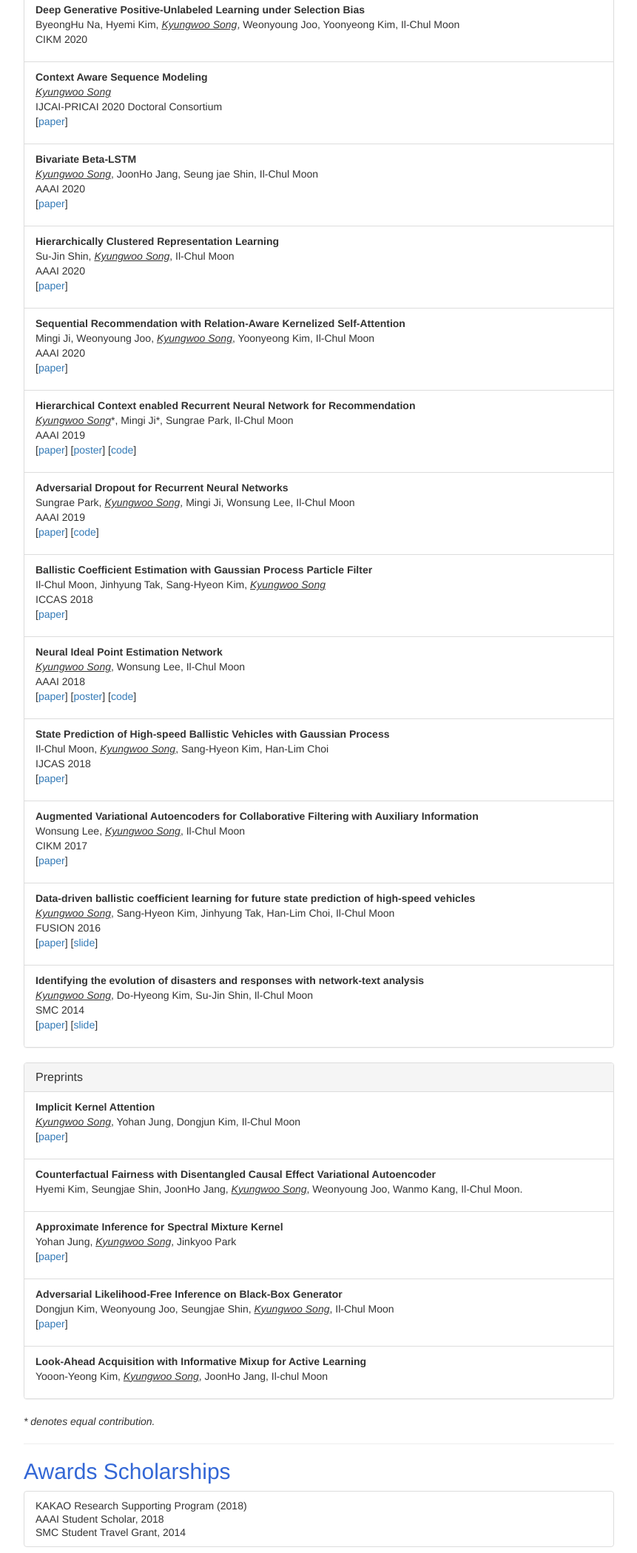
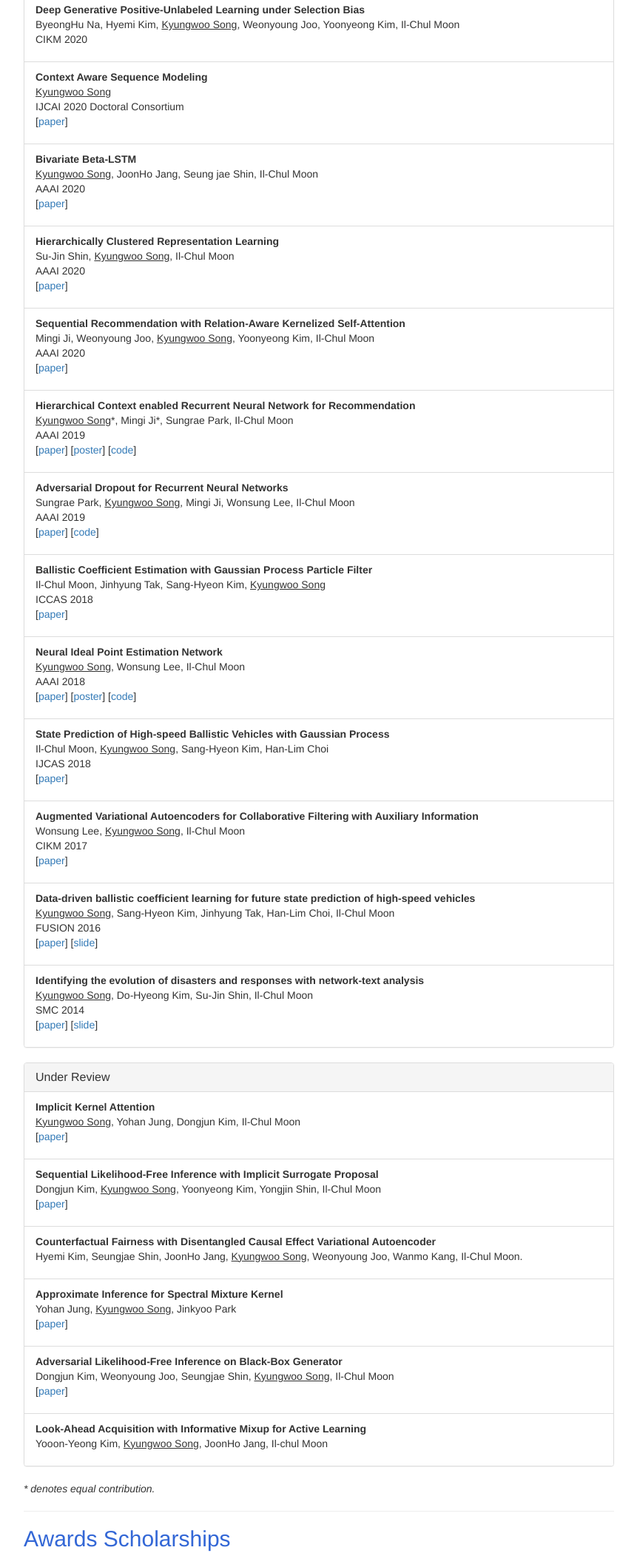
Before and after one commit to gtshs2/gtshs2.github.io, a plain HTML site: page index.html in a window 1280 px wide. Shown: the part 1442-3541 px from the top of the page at 74% size, without its empty margins (209-1070 px from the left). Drawn offline with Linux system fonts and the light colour scheme.

Commit message:
cv change

```diff
--- a/index.html
+++ b/index.html
@@ -132,29 +132,29 @@
         <li class="list-group-item">
             <p id="Gender">
                 <b>Neutralizing Gender Bias in Word Embedding with Latent Disentanglement and Counterfactual Generation</b><br>
-                Seungjae Shin, <u><i>Kyungwoo Song</i></u>, JoonHo Jang, Hyemi Kim, Weonyoung Joo, Il-Chul Moon <br>
+                Seungjae Shin, <u>Kyungwoo Song</u>, JoonHo Jang, Hyemi Kim, Weonyoung Joo, Il-Chul Moon <br>
                 Findings of EMNLP 2020 <br>
             </p>
         </li>
 		<li class="list-group-item">
             <p id="Gender">
                 <b>Deep Generative Positive-Unlabeled Learning under Selection Bias</b><br>
-				ByeongHu Na, Hyemi Kim, <u><i>Kyungwoo Song</i></u>, Weonyoung Joo, Yoonyeong Kim, Il-Chul Moon <br>
+				ByeongHu Na, Hyemi Kim, <u>Kyungwoo Song</u>, Weonyoung Joo, Yoonyeong Kim, Il-Chul Moon <br>
 				CIKM 2020
 			</p>
         </li>
 		<li class="list-group-item">
             <p id="DC">
                 <b>Context Aware Sequence Modeling</b><br>
-                <u><i>Kyungwoo Song</i></u> <br>
-                IJCAI-PRICAI 2020 Doctoral Consortium <br>
+                <u>Kyungwoo Song</u> <br>
+                IJCAI 2020 Doctoral Consortium <br>
 				[<a href="assets/Context Aware Sequence Modeling(8738).pdf">paper</a>]
             </p>
         </li>
         <li class="list-group-item">
             <p id="bBLSTM">
                 <b>Bivariate Beta-LSTM</b><br>
-                <u><i>Kyungwoo Song</i></u>, JoonHo Jang, Seung jae Shin, Il-Chul Moon <br>
+                <u>Kyungwoo Song</u>, JoonHo Jang, Seung jae Shin, Il-Chul Moon <br>
                 AAAI 2020 <br>
                 [<a href="https://arxiv.org/abs/1905.10521">paper</a>]
             </p>
@@ -162,7 +162,7 @@
         <li class="list-group-item">
             <p id="HCRL">
                 <b>Hierarchically Clustered Representation Learning</b><br>
-                Su-Jin Shin, <u><i>Kyungwoo Song</i></u>, Il-Chul Moon <br>
+                Su-Jin Shin, <u>Kyungwoo Song</u>, Il-Chul Moon <br>
                 AAAI 2020 <br>
                 [<a href="https://arxiv.org/abs/1901.09906">paper</a>]
             </p>
@@ -170,7 +170,7 @@
         <li class="list-group-item">
             <p id="HCRL">
                 <b>Sequential Recommendation with Relation-Aware Kernelized Self-Attention</b><br>
-                Mingi Ji, Weonyoung Joo, <u><i>Kyungwoo Song</i></u>, Yoonyeong Kim, Il-Chul Moon <br>
+                Mingi Ji, Weonyoung Joo, <u>Kyungwoo Song</u>, Yoonyeong Kim, Il-Chul Moon <br>
                 AAAI 2020 <br>
                 [<a href="https://arxiv.org/pdf/1911.06478.pdf">paper</a>]
             </p>
@@ -178,7 +178,7 @@
         <li class="list-group-item">
             <p id="HCRNN">
                 <b>Hierarchical Context enabled Recurrent Neural Network for Recommendation</b><br>
-                <u><i>Kyungwoo Song</i></u>*, Mingi Ji*, Sungrae Park, Il-Chul Moon<br>
+                <u>Kyungwoo Song</u>*, Mingi Ji*, Sungrae Park, Il-Chul Moon<br>
                 AAAI 2019 <br>
                 [<a href="https://arxiv.org/abs/1904.12674">paper</a>]
 				[<a href="assets/[7598][Poster]Hierarchical Context enabled Recurrent Neural Network for Recommendation_v4.pdf">poster</a>]
@@ -188,7 +188,7 @@
         <li class="list-group-item">
             <p id="regularization">
                 <b>Adversarial Dropout for Recurrent Neural Networks</b><br>
-                Sungrae Park, <u><i>Kyungwoo Song</i></u>, Mingi Ji, Wonsung Lee, Il-Chul Moon<br>
+                Sungrae Park, <u>Kyungwoo Song</u>, Mingi Ji, Wonsung Lee, Il-Chul Moon<br>
                 AAAI 2019<br>
                 [<a href="https://arxiv.org/pdf/1904.09816">paper</a>]
                 [<a href="https://github.com/sungraepark/adversarial_dropout_text_classification">code</a>]
@@ -197,7 +197,7 @@
         <li class="list-group-item">
             <p id="ballistic">
                 <b>Ballistic Coefficient Estimation with Gaussian Process Particle Filter</b><br>
-                Il-Chul Moon, Jinhyung Tak, Sang-Hyeon Kim, <u><i>Kyungwoo Song</i></u><br>
+                Il-Chul Moon, Jinhyung Tak, Sang-Hyeon Kim, <u>Kyungwoo Song</u><br>
                 ICCAS 2018<br>
                 [<a href="https://aailab.kaist.ac.kr/xe2/?module=file&act=procFileDownload&file_srl=18991&sid=af29b58acf8136a1b5e350359224a3c2&module_srl=1379">paper</a>]
             </p>
@@ -205,7 +205,7 @@
         <li class="list-group-item">
             <p id="NIPEN">
                 <b>Neural Ideal Point Estimation Network</b><br>
-                <u><i>Kyungwoo Song</i></u>, Wonsung Lee, Il-Chul Moon<br>
+                <u>Kyungwoo Song</u>, Wonsung Lee, Il-Chul Moon<br>
                 AAAI 2018 <br>
                 [<a href="https://arxiv.org/abs/1904.11727">paper</a>]
                 [<a href="assets/[653][Poster]Neural_Ideal_Point_Estimation_Network.pdf">poster</a>]
@@ -215,7 +215,7 @@
 		<li class="list-group-item">
             <p id="Ballistic">
                 <b>State Prediction of High-speed Ballistic Vehicles with Gaussian Process</b><br>
-                Il-Chul Moon, <u><i>Kyungwoo Song</i></u>, Sang-Hyeon Kim, Han-Lim Choi <br>
+                Il-Chul Moon, <u>Kyungwoo Song</u>, Sang-Hyeon Kim, Han-Lim Choi <br>
                 IJCAS 2018 <br>
                 [<a href="https://aailab.kaist.ac.kr/xe2/?module=file&act=procFileDownload&file_srl=18763&sid=67a38ba536466561821efe113fdecdbd&module_srl=659">paper</a>]
             </p>
@@ -223,7 +223,7 @@
         <li class="list-group-item">
             <p id="recsys">
                 <b>Augmented Variational Autoencoders for Collaborative Filtering with Auxiliary Information</b><br>
-                Wonsung Lee, <u><i>Kyungwoo Song</i></u>, Il-Chul Moon<br>
+                Wonsung Lee, <u>Kyungwoo Song</u>, Il-Chul Moon<br>
                 CIKM 2017<br>
                 [<a href="https://aailab.kaist.ac.kr/xe2/?module=file&act=procFileDownload&file_srl=18019&sid=4be19b9d0134a4aeacb9ef1ecd81c784&module_srl=1379">paper</a>]
             </p>
@@ -231,7 +231,7 @@
         <li class="list-group-item">
             <p id="recsys">
                 <b>Data-driven ballistic coefficient learning for future state prediction of high-speed vehicles</b><br>
-                <u><i>Kyungwoo Song</i></u>, Sang-Hyeon Kim, Jinhyung Tak, Han-Lim Choi, Il-Chul Moon<br>
+                <u>Kyungwoo Song</u>, Sang-Hyeon Kim, Jinhyung Tak, Han-Lim Choi, Il-Chul Moon<br>
                 FUSION 2016<br>
                 [<a href="https://aailab.kaist.ac.kr/xe2/?module=file&act=procFileDownload&file_srl=15599&sid=03844661e8f5c95e0b2cfd9100fcd753&module_srl=1379">paper</a>]
                 [<a href="assets/Fusion2016_PPT_KWSong_ver1.0.pdf">slide</a>]
@@ -240,7 +240,7 @@
         <li class="list-group-item">
             <p id="recsys">
                 <b>Identifying the evolution of disasters and responses with network-text analysis</b><br>
-                <u><i>Kyungwoo Song</i></u>, Do-Hyeong Kim, Su-Jin Shin, Il-Chul Moon<br>
+                <u>Kyungwoo Song</u>, Do-Hyeong Kim, Su-Jin Shin, Il-Chul Moon<br>
                 SMC 2014<br>
                 [<a href="https://aailab.kaist.ac.kr/xe2/?module=file&act=procFileDownload&file_srl=8986&sid=da7cf14e6fca231476fcfd0a7f3418f4&module_srl=1379">paper</a>]
                 [<a href="assets/1796 Identifying the Evolution of Disasters and Responses with Network-Text Analysis_ver2.0.pdf">slide</a>]
@@ -250,41 +250,47 @@
 </div>
 
 <div class="panel panel-default">
-    <div class="panel-heading"><h3 class="panel-title">Preprints</h3></div>
+    <div class="panel-heading"><h3 class="panel-title">Under Review</h3></div>
     <ul class="list-group">
         <li class="list-group-item">
             <p id="IKA">
                 <b>Implicit Kernel Attention</b><br>
-		<u><i>Kyungwoo Song</i></u>, Yohan Jung, Dongjun Kim, Il-Chul Moon <br>
+		<u>Kyungwoo Song</u>, Yohan Jung, Dongjun Kim, Il-Chul Moon <br>
                 [<a href="http://arxiv.org/pdf/2006.06147">paper</a>]
             </p>
         </li>
-
-		<li class="list-group-item">
+	<li class="list-group-item">
+            <p id="ISP">
+                <b>Sequential Likelihood-Free Inference with Implicit Surrogate Proposal</b><br>
+		Dongjun Kim, <u>Kyungwoo Song</u>, Yoonyeong Kim, Yongjin Shin, Il-Chul Moon <br>
+                [<a href="http://arxiv.org/pdf/2006.06147">paper</a>]
+            </p>
+        </li>
+	<li class="list-group-item">
             <p id="DCEVAE">
                 <b>Counterfactual Fairness with Disentangled Causal Effect Variational Autoencoder</b><br>
-		Hyemi Kim, Seungjae Shin, JoonHo Jang, <u><i>Kyungwoo Song</i></u>, Weonyoung Joo, Wanmo Kang, Il-Chul Moon. <br>
+		Hyemi Kim, Seungjae Shin, JoonHo Jang, <u>Kyungwoo Song</u>, Weonyoung Joo, Wanmo Kang, Il-Chul Moon. <br>
             </p>
         </li>
 
-		<li class="list-group-item">
+	<li class="list-group-item">
             <p id="SM">
                 <b>Approximate Inference for Spectral Mixture Kernel</b><br>
-		Yohan Jung, <u><i>Kyungwoo Song</i></u>, Jinkyoo Park <br>
+		Yohan Jung, <u>Kyungwoo Song</u>, Jinkyoo Park <br>
 		[<a href="https://arxiv.org/pdf/2006.07036">paper</a>]
             </p>
         </li>
-		<li class="list-group-item">
+	<li class="list-group-item">
             <p id="ALFI">
                 <b>Adversarial Likelihood-Free Inference on Black-Box Generator</b><br>
-		Dongjun Kim, Weonyoung Joo, Seungjae Shin, <u><i>Kyungwoo Song</i></u>, Il-Chul Moon <br>
+		Dongjun Kim, Weonyoung Joo, Seungjae Shin, <u>Kyungwoo Song</u>, Il-Chul Moon <br>
                 [<a href="https://arxiv.org/pdf/2004.05803">paper</a>]
             </p>
         </li>
-		<li class="list-group-item">
+	<li class="list-group-item">
             <p id="Active">
                 <b>Look-Ahead Acquisition with Informative Mixup for Active Learning</b><br>
-				Yooon-Yeong Kim, <u><i>Kyungwoo Song</i></u>, JoonHo Jang, Il-chul Moon <br>
+				Yooon-Yeong Kim, <u>Kyungwoo Song</u>, JoonHo Jang, Il-chul Moon <br>
             </p>
         </li>
     </ul>
@@ -300,14 +306,15 @@
 <div class="list-group">
     <div class="list-group-item">
         <p class="list-group-item-text">
-KAKAO Research Supporting Program (2018) <br>
+KAKAO Research Supporting Program, 2018 <br>
 AAAI Student Scholar, 2018 <br>
-SMC Student Travel Grant, 2014 <br>
+SMC Student Travel Grant, 2014
 </p>
     </div>
 </div>
 </p>
 </div>
+<hr>
 
 <div>
   <h2>Services</h2>
@@ -315,7 +322,7 @@ SMC Student Travel Grant, 2014 <br>
 <div class="list-group">
     <div class="list-group-item">
         <p class="list-group-item-text">
-Program Committee Member: IJCAI 2020, ACL 2020, CMOT 2020, EMNLP 2020, Neurips 2020, AAAI 2021 <br>
+Program Committee Member: IJCAI 2020, ACL 2020, CMOT 2020, EMNLP 2020, Neurips 2020, AAAI 2021, ICLR 2021, AISTATS 2021 <br>
 </p>
     </div>
 </div>
```
Also changed, not shown: 1 other file.
